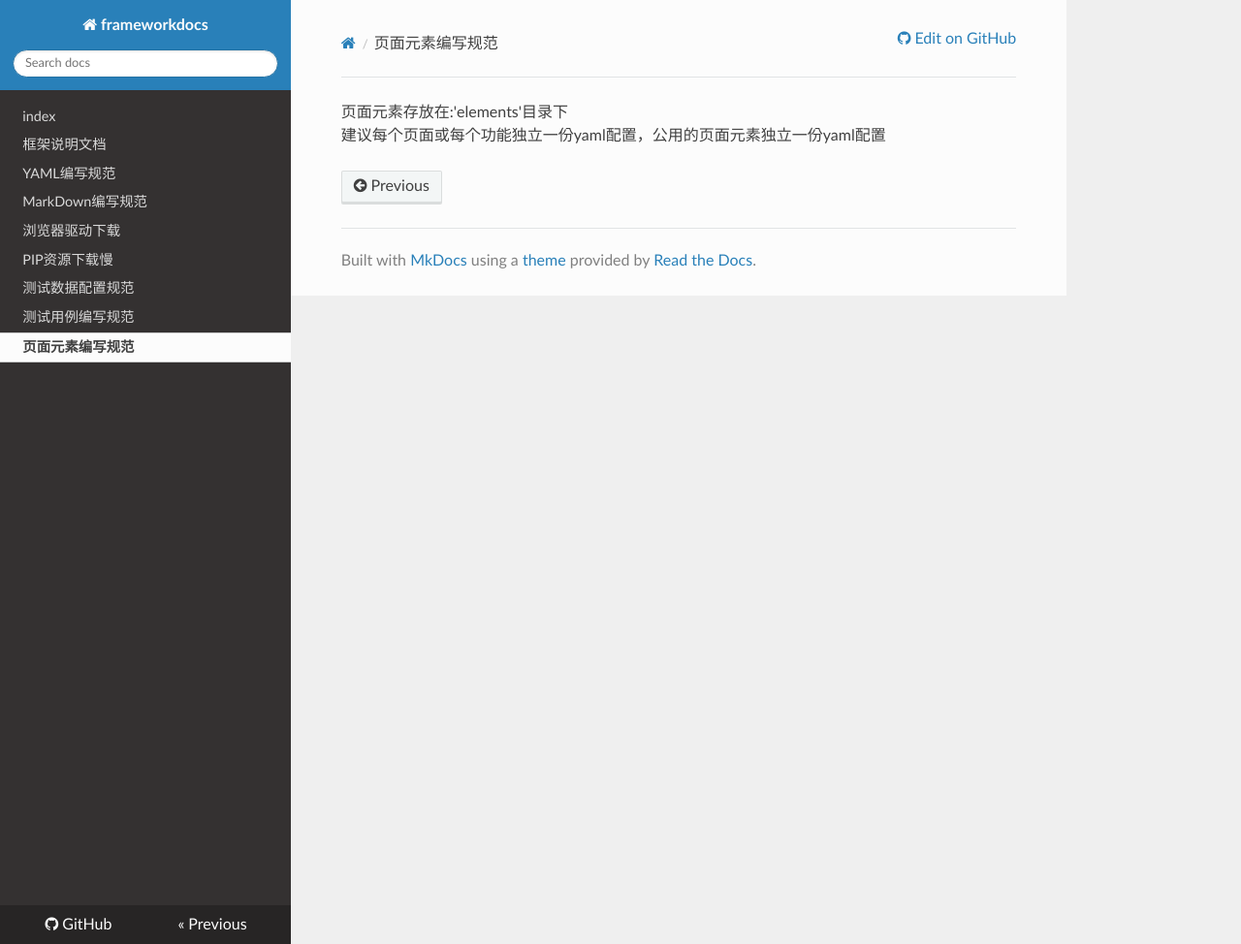
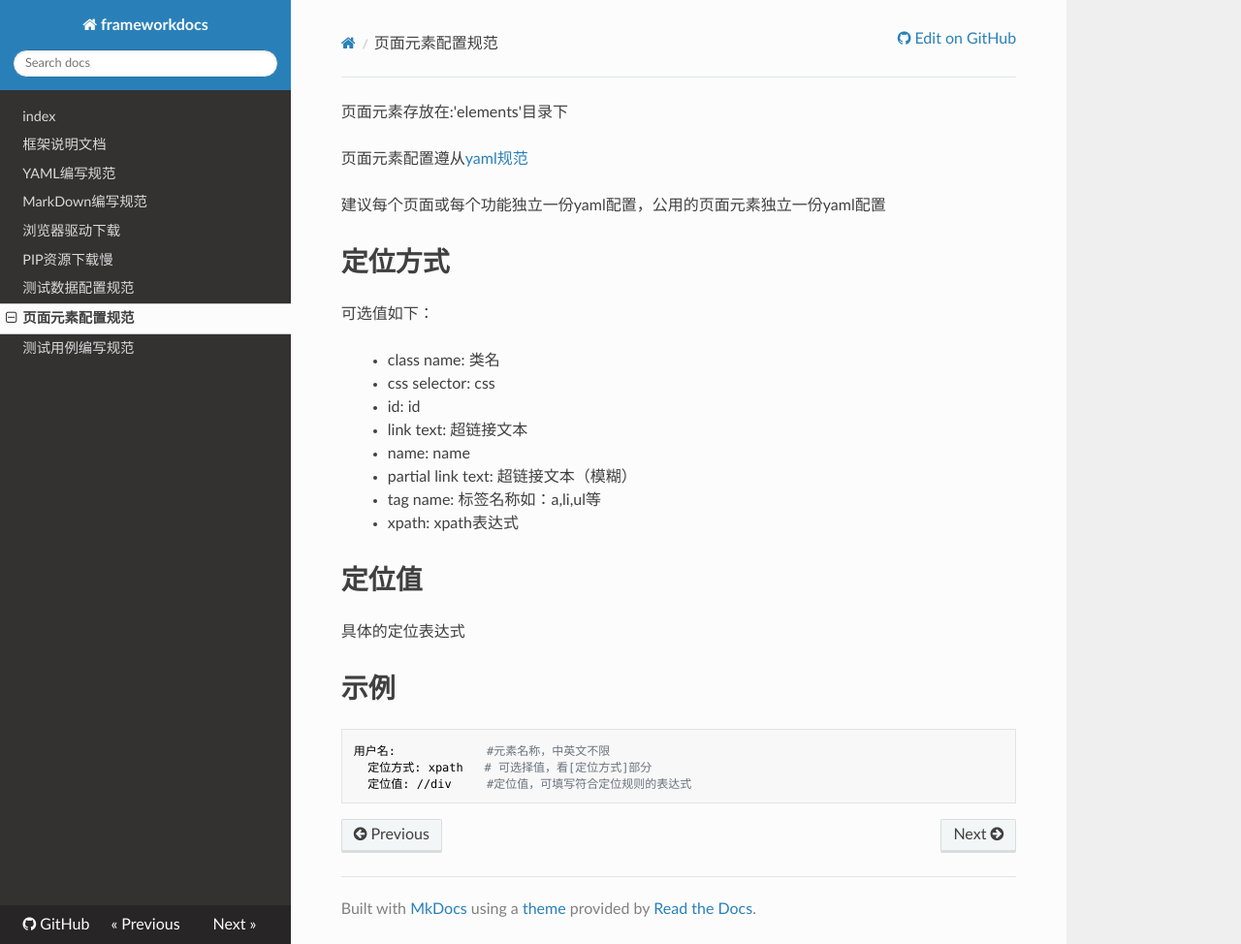
Before and after one commit to chrishshare/frameworkdocs, an MkDocs documentation site: the page built from docs/element.md, in a window 1280 px wide and 974 px high. Shown: the whole window at 97% size. Built offline with MkDocs 1.6.1, drawn with Linux system fonts in a browser that asks for light colours; nearby versions of some CDN libraries.

Commit message:
更新配置说明

````diff
--- a/dee.py
+++ b/dee.py
@@ -1,6 +1,6 @@
 # -*- coding:utf8 -*-
 import base64
-f=open('img/pip.png','rb') #二进制方式打开图文件
+f=open('docs/imgs/pip.png', 'rb') #二进制方式打开图文件
 ls_f=base64.b64encode(f.read()) #读取文件内容，转换为base64编码
 f.close()
 print(ls_f)
--- a/docs/element.md
+++ b/docs/element.md
@@ -1,2 +1,26 @@
 页面元素存放在:'elements'目录下
+
+页面元素配置遵从[yaml规范](yamlHelp.md)
+
 建议每个页面或每个功能独立一份yaml配置，公用的页面元素独立一份yaml配置
+
+# 定位方式
+可选值如下：
+> * class name: 类名
+> * css selector: css
+> * id: id
+> * link text: 超链接文本
+> * name: name
+> * partial link text: 超链接文本（模糊）
+> * tag name: 标签名称如：a,li,ul等
+> * xpath: xpath表达式
+
+# 定位值
+具体的定位表达式
+
+#示例
+```
+用户名:             #元素名称，中英文不限
+  定位方式: xpath   # 可选择值，看[定位方式]部分
+  定位值: //div     #定位值，可填写符合定位规则的表达式
+```
--- a/mkdocs.yml
+++ b/mkdocs.yml
@@ -7,8 +7,9 @@ nav:
     - 浏览器驱动下载: browser.md
     - PIP资源下载慢: pip.md
     - 测试数据配置规范: testdata.md
+    - 页面元素配置规范: element.md
     - 测试用例编写规范: testcase.md
-    - 页面元素编写规范: element.md
 theme: readthedocs
 repo_url: https://github.com/chrishshare/framework
 site_description: framework
+site_favicon: imgs/favicon.ico
````
Also changed, not shown: docs/browser.md (+4 -4 lines), docs/index.md (+2 -2 lines), docs/testdata.md (+21 -0 lines), docs/imgs/favicon.ico (added), img/favicon.ico (deleted).
